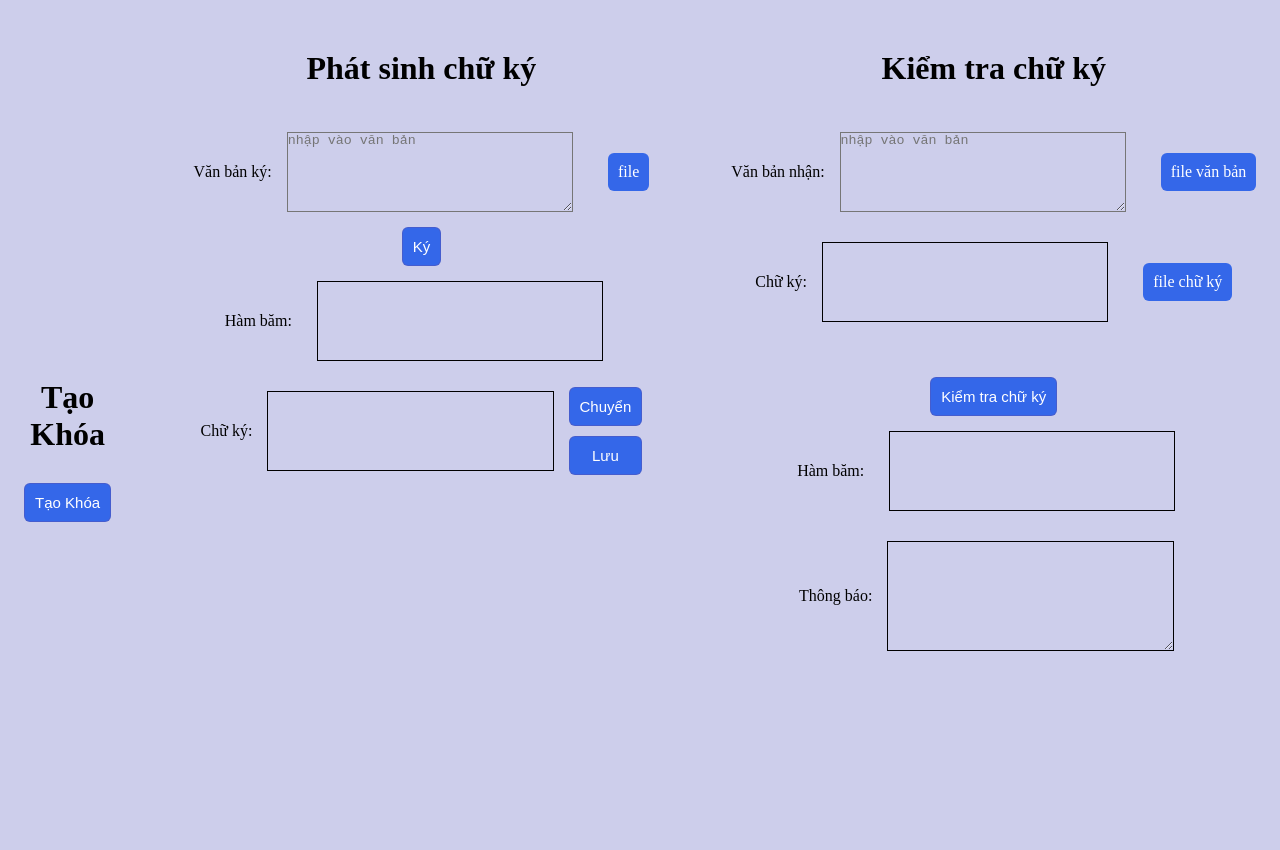
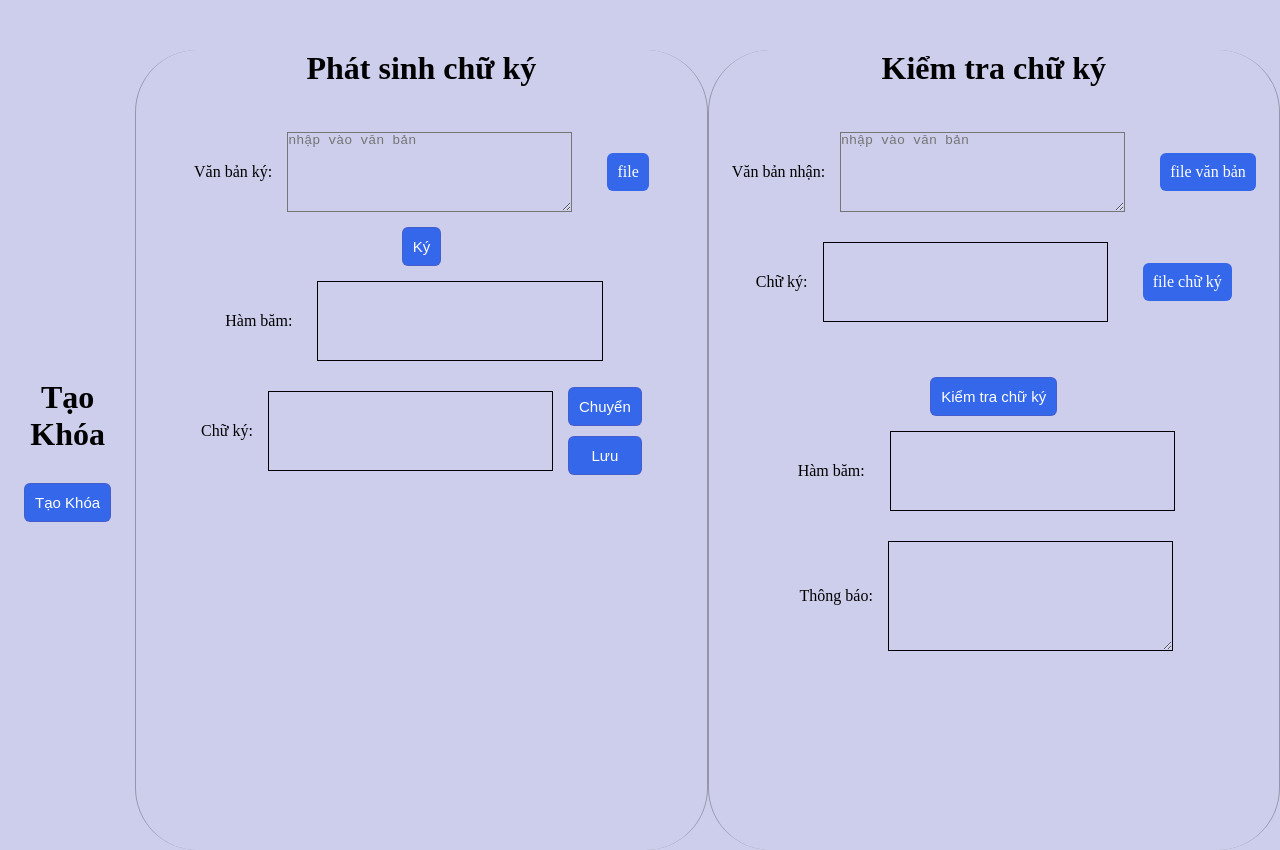
Before and after one commit to nguyenduc31204/atbmMo, a plain HTML site: page index.html in a window 1280 px wide. Drawn offline with nearby package versions, Linux system fonts and the light colour scheme.

Commit message:
upgradefinal

```diff
--- a/style.css
+++ b/style.css
@@ -87,6 +87,13 @@ label{
     display: none;
 }
 
+.form{
+    border-left: 1px solid #00000046;
+    border-right: 1px solid #00000046;
+    height: 100vh;
+    border-radius: 62px;
+}
+
 .theky{
     padding: 39px 20px;
     border: 1px solid #000;
```
